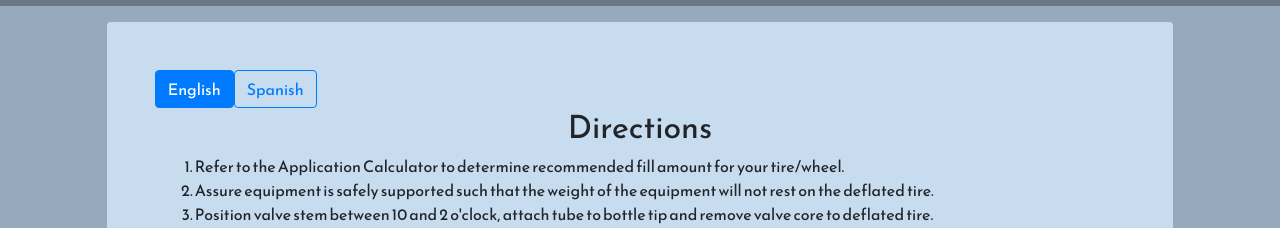
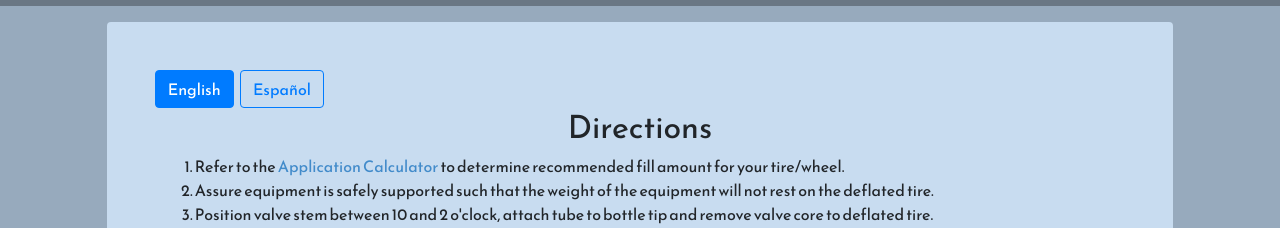
Before and after one commit to d-das/isealtires, an Angular app: page /howtoinstall in a window 1280 px wide. Shown: the part 320-548 px from the top of the page. Built offline with nearby package versions, Linux system fonts and the light colour scheme.

Commit message:
text updates

```diff
--- a/src/app/home/home.component.html
+++ b/src/app/home/home.component.html
@@ -11,7 +11,7 @@
       <div class="slider slide2 text-center">
         <div class="p-5"></div>
         <h1 class="font-weight-light p-4" style="color:white;">Easy To Install</h1>
-        <a class="btn btn-primary" role="button" href="faq" style="color: white; background-color: ;">Learn How</a>
+        <a class="btn btn-primary" role="button" href="howtoinstall" style="color: white; background-color: ;">Learn How</a>
       </div>
     </div>
     <div class="carousel-item">
--- a/src/app/how-to-install/how-to-install.component.html
+++ b/src/app/how-to-install/how-to-install.component.html
@@ -2,13 +2,13 @@
   <div class="row my-3">
     <div class="col-md"></div>
     <div class="col-md-10 col-12 rounded p-5">
-      <button type="submit" class="btn" [ngClass]="(english==true)?'btn-primary':'btn-outline-primary'" (click)="setEnglish()">English</button>
-      <button type="submit" class="btn" [ngClass]="(english==true)?'btn-outline-primary':'btn-primary'" (click)="setSpanish()">Spanish</button>
+      <button type="submit" class="btn" [ngClass]="(english==true)?'btn-primary':'btn-outline-primary'" (click)="setEnglish()">English</button>&nbsp;&nbsp;
+      <button type="submit" class="btn" [ngClass]="(english==true)?'btn-outline-primary':'btn-primary'" (click)="setSpanish()">Español</button>
 
       <div *ngIf="english">
         <h2 class="text-center">Directions</h2>
         <ol>
-          <li>Refer to the Application Calculator to determine recommended fill amount for your tire/wheel.</li>
+          <li>Refer to the <a href="calculator">Application Calculator</a> to determine recommended fill amount for your tire/wheel.</li>
           <li>Assure equipment is safely supported such that the weight of the equipment will not rest on the deflated tire.</li>
           <li>Position valve stem between 10 and 2 o'clock, attach tube to bottle tip and remove valve core to deflated tire.</li>
           <li>Install sealant and reinstall the valve core, <b style="color:red;">DO NOT install more than the recommended amount for high speed applications</b>.</li>
@@ -20,12 +20,12 @@
       <div *ngIf="!english">
         <h2 class="text-center">Direcciones</h2>
         <ol>
-          <li>Spanish!Refer to the Application Calculator to determine recommended fill amount for your tire/wheel.</li>
-          <li>Assure equipment is safely supported such that the weight of the equipment will not rest on the deflated tire.</li>
-          <li>Position valve stem between 10 and 2 o'clock, attach tube to bottle tip and remove valve core to deflated tire.</li>
-          <li>Install sealant and reinstall the valve core, <b style="color:red;">DO NOT install more than the recommended amount for high speed applications</b>.</li>
-          <li>Inflate tire to tire manufactures recommended pressure and reinstall valve stem cap.</li>
-          <li>Immediately rotate or move/drive equipment to seal any existing punctures, especially if any objects are removed after installing sealant.</li>
+          <li>Consulte <a href="calculator">la Calculadora de Aplicación</a> para determinar la cantidad de llenado recomendada para su neumático / reuda.</li>
+          <li>Asegurar que el equipo esté soportado con seguridad de tal manera que el peso del equipo no se apoye en el neumático defectuoso.</li>
+          <li>Coloque el vástago de la válvula entre las 10 y las 2 horas, fije el tubo a la punta de la botella y retire el núcleo de la válvula para desinfectar el neumático.</li>
+          <li>Instale el sellador y reinstale el núcleo de la válvula. <b style="color:red;">NO instale más de la cantidad recomendada para aplicaciones de alta velocidad</b>.</li>
+          <li>Inflame neumático para neumáticos fabrica la presión recomendada y vuelva a instalar la tapa del vástago de la válvula.</li>
+          <li>Gire o mueva inmediatamente el equipo para sellar las perforaciones existentes, especialmente si se retiran los objetos después de instalar el sellador.</li>
         </ol>
       </div>
 
--- a/src/styles.scss
+++ b/src/styles.scss
@@ -68,7 +68,7 @@ small{
 }
 
 a{
-	color: $color-light-red;
+	color: $color-primary;
 }
 
 a:hover{
```
